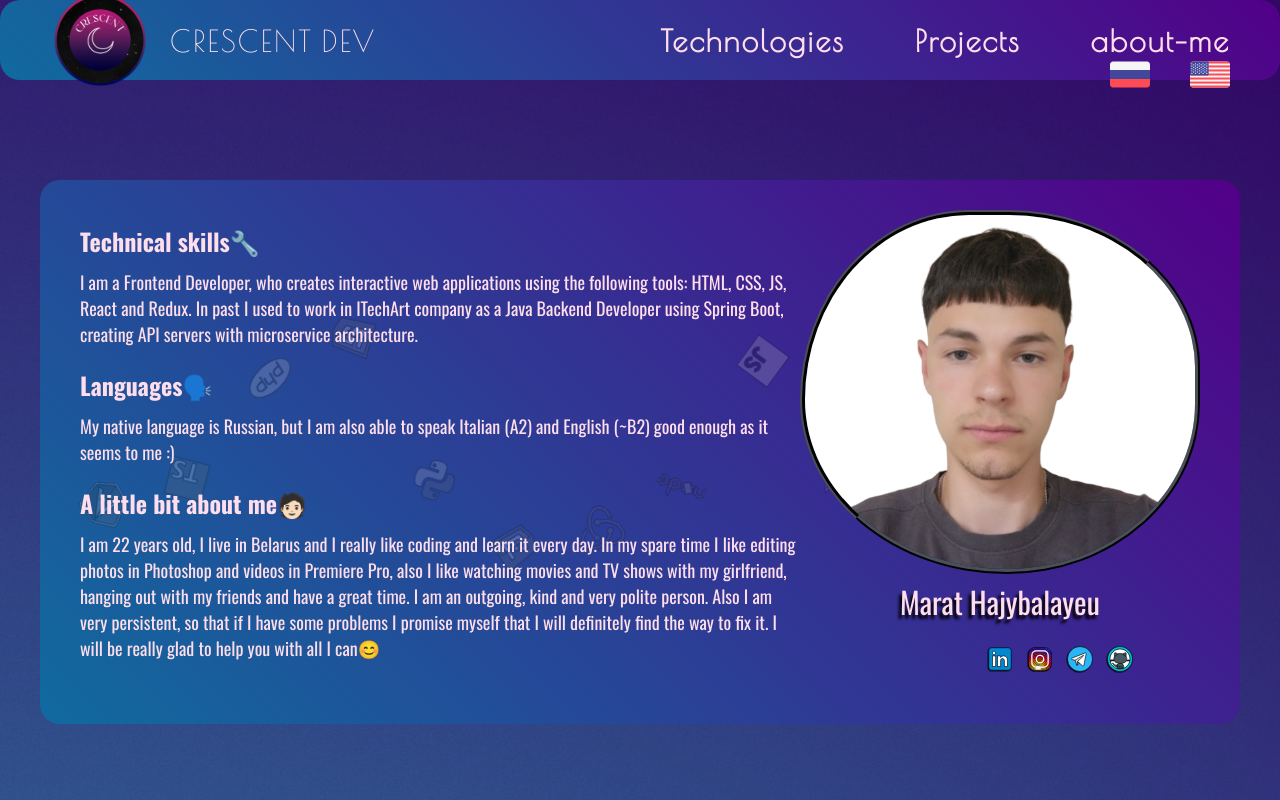
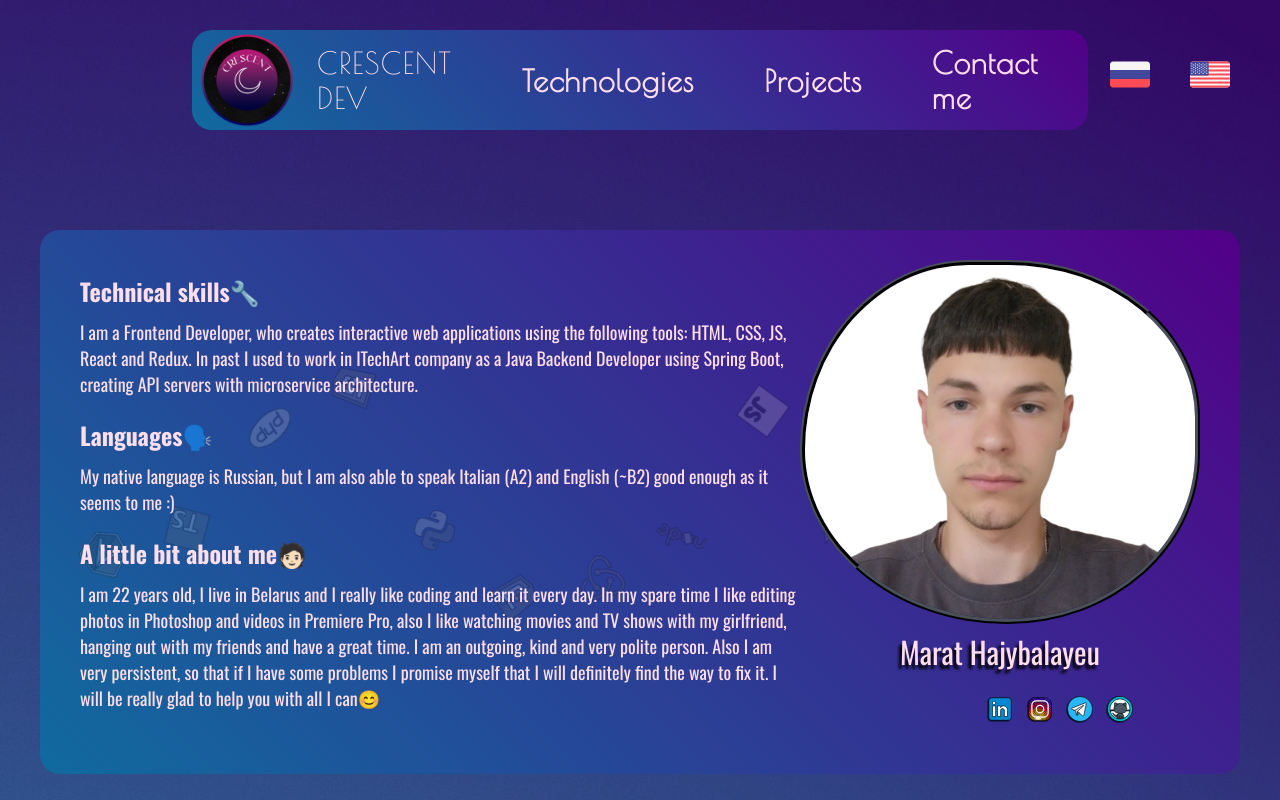
Before and after one commit to Crescent17/cv, a React (Vite) app: page / in a window 1280 px wide. Shown: the top 800 px of the page. Built offline with nearby package versions, Linux system fonts and the light colour scheme.

Commit message:
change sizes of nav bar and add anchor tag for footer

```diff
--- a/src/components/layout/Navigation.jsx
+++ b/src/components/layout/Navigation.jsx
@@ -4,10 +4,10 @@ import {FormattedMessage} from "react-intl";
 
 const Nav = styled.nav`
   background-image: ${styleVariables.colors.gradient};
-  margin: 0 auto 10rem;
-  padding: 0 5rem;
-  width: 100%;
-  height: 8rem;
+  margin: 3rem auto 10rem;
+  padding: 5rem;
+  width: 70%;
+  max-height: 4rem;
   border-radius: 2rem;
   display: flex;
   color: #ffdeeb;
@@ -29,7 +29,7 @@ const Li = styled.li`
   display: flex;
   align-items: center;
   justify-content: center;
-  letter-spacing: .2rem;
+  letter-spacing: .1rem;
   font-weight: 600;
 
   &:first-child {
@@ -61,7 +61,7 @@ export default function Navigation() {
                 </Li>
                 <Li><a href="#tech"><FormattedMessage id="technologies"/></a></Li>
                 <Li><a href="#projects"><FormattedMessage id="projects"/></a></Li>
-                <Li><a href="#"><FormattedMessage id="about-me"/></a></Li>
+                <Li><a href="#footer"><FormattedMessage id="contact-me"/></a></Li>
             </Ul>
         </Nav>
     )
```
